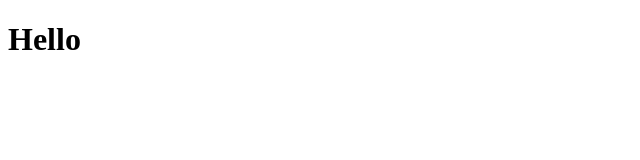
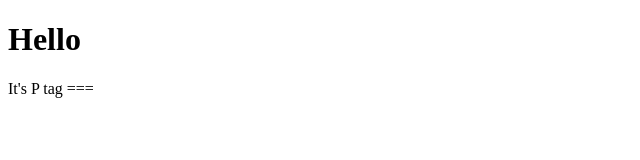
Before and after one commit to kaebnaa/10-2app, a plain HTML site: page index.html in a window 1280 px wide. Shown: the full height of the page, 0-640 px from the left. Drawn offline with Linux system fonts and the light colour scheme.

Commit message:
second time iam at home

```diff
--- a/index.html
+++ b/index.html
@@ -9,7 +9,7 @@
 <body>
 
     <h1>Hello</h1>
-
+    <p>It's P tag ===</p>
 
 </body>
 </html>
```
